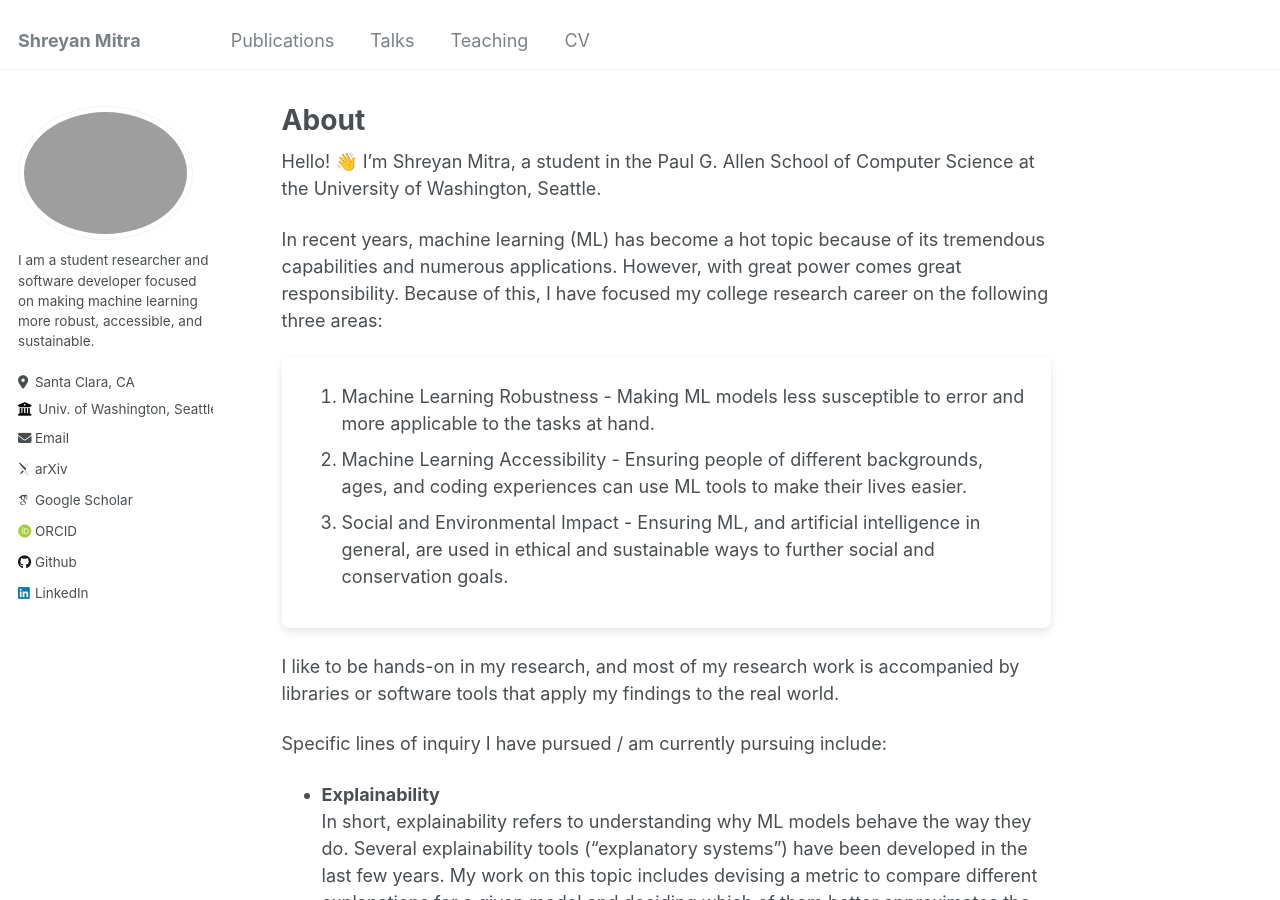
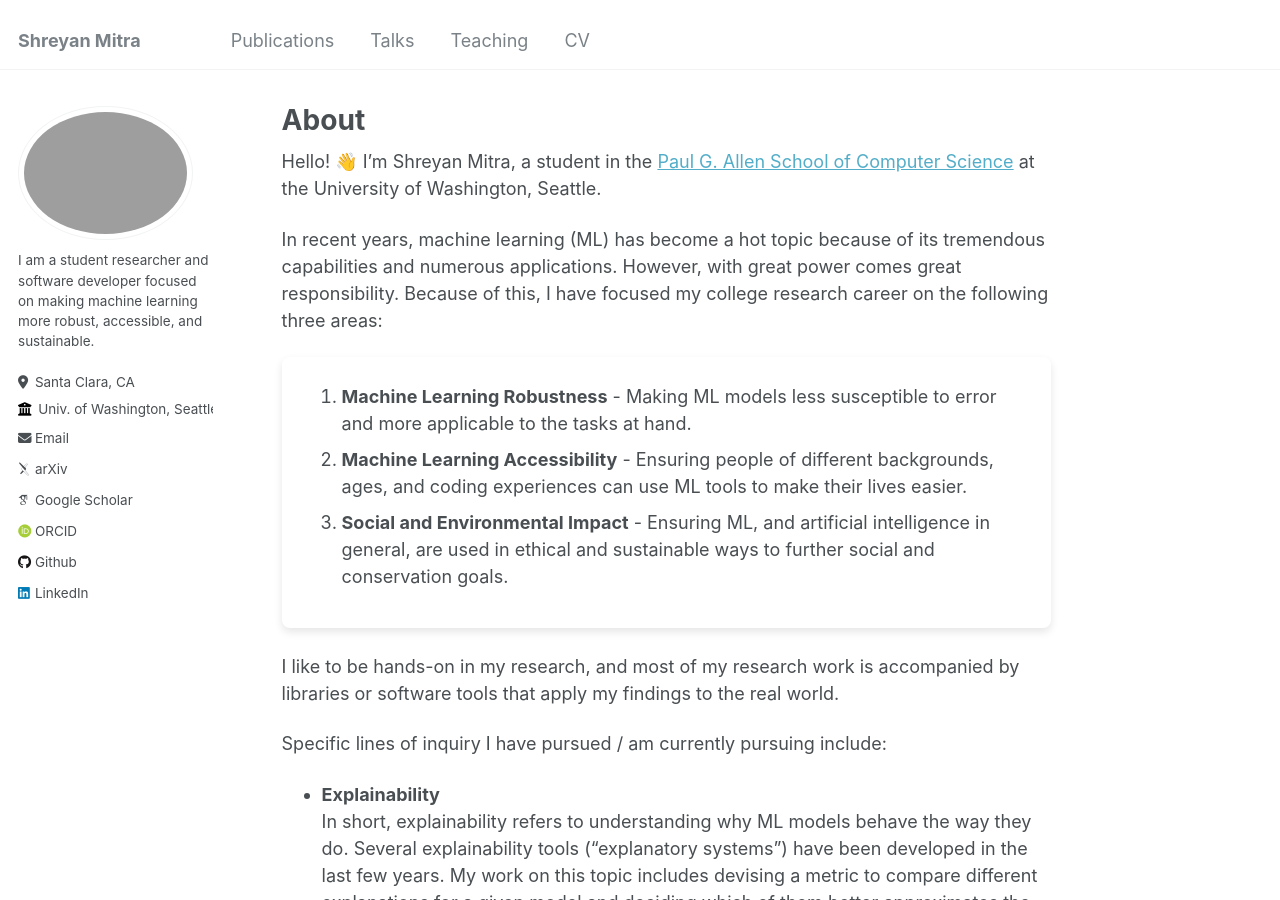
Before and after one commit to shreyanmitra/shreyanmitra.github.io, a Jekyll site: the page built from _pages/about.md, in a window 1280 px wide and 900 px high. Built offline with Jekyll 4.4.1, drawn with Linux system fonts in a browser that asks for light colours; emoji names are drawn with the system emoji font; some web fonts are replaced.

```diff
--- a/_pages/about.md
+++ b/_pages/about.md
@@ -7,15 +7,15 @@ redirect_from:
   - /about.html
 ---
 
-Hello! :wave: I'm Shreyan Mitra, a student in the Paul G. Allen School of Computer Science at the University of Washington, Seattle.
+Hello! :wave: I'm Shreyan Mitra, a student in the [Paul G. Allen School of Computer Science](https://www.cs.washington.edu) at the University of Washington, Seattle.
 
 In recent years, machine learning (ML) has become a hot topic because of its tremendous capabilities and numerous applications. However, with great power comes great responsibility. Because of this, I have focused my college research career on the following three areas:
 
 <div style="background-color: white; box-shadow: 0 4px 8px rgba(0, 0, 0, 0.1); padding: 20px; padding-top: 8px; border-radius: 8px; min-width:600px;margin-bottom: 25px">
 <ol>
-<li>Machine Learning Robustness - Making ML models less susceptible to error and more applicable to the tasks at hand.</li>
-<li>Machine Learning Accessibility - Ensuring people of different backgrounds, ages, and coding experiences can use ML tools to make their lives easier.</li>
-<li>Social and Environmental Impact - Ensuring ML, and artificial intelligence in general, are used in ethical and sustainable ways to further social and conservation goals.</li>
+<li><b>Machine Learning Robustness</b> - Making ML models less susceptible to error and more applicable to the tasks at hand.</li>
+<li><b>Machine Learning Accessibility</b> - Ensuring people of different backgrounds, ages, and coding experiences can use ML tools to make their lives easier.</li>
+<li><b>Social and Environmental Impact</b> - Ensuring ML, and artificial intelligence in general, are used in ethical and sustainable ways to further social and conservation goals.</li>
 </ol>
 </div>
 
```
